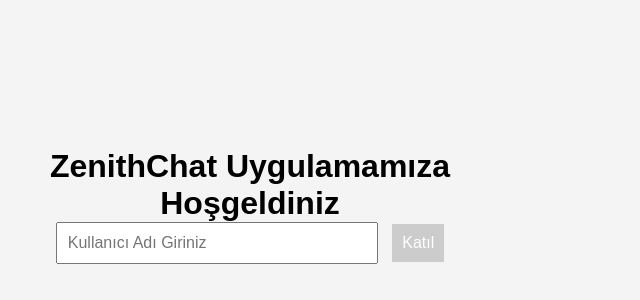
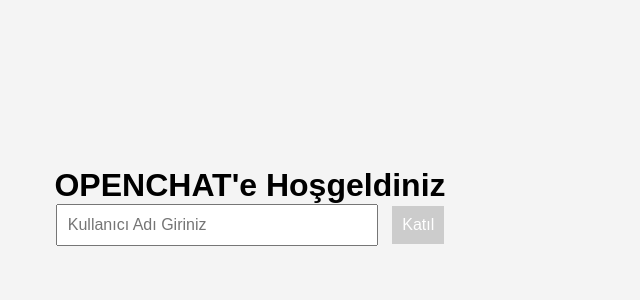
Before and after one commit to CodeManipulator64x/codemanipulator64x.github.io, a plain HTML site: page index.html in a window 1280 px wide. Shown: the part 204-504 px from the top of the page, without its empty margins (0-640 px from the left). Drawn offline with Linux system fonts and the light colour scheme.

Commit message:
Update index.html

```diff
--- a/index.html
+++ b/index.html
@@ -3,13 +3,13 @@
 <head>
     <meta charset="UTF-8">
     <meta name="viewport" content="width=device-width, initial-scale=1.0">
-    <title>ZenithChat</title>
+    <title>OPENCHAT</title>
     <link rel="stylesheet" href="index.css">
 </head>
 <body>
     <!-- Karşılama Ekranı -->
     <div id="welcome-screen">
-        <h1>ZenithChat Uygulamamıza Hoşgeldiniz</h1>
+        <h1>OPENCHAT'e Hoşgeldiniz</h1>
         <input type="text" id="username" placeholder="Kullanıcı Adı Giriniz" />
         <button id="join-btn" disabled>Katıl</button>
     </div>
```
